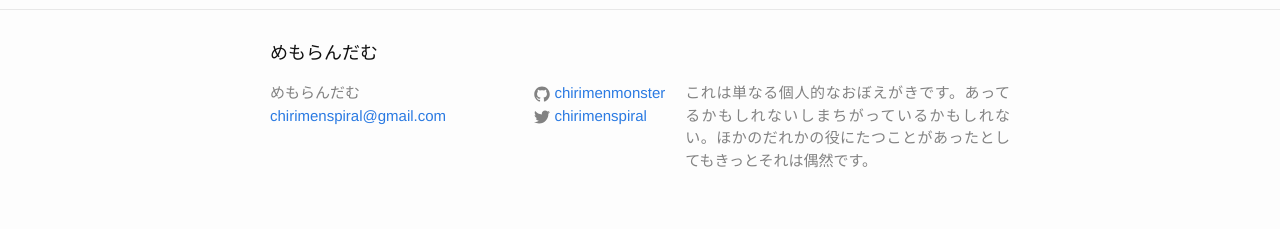
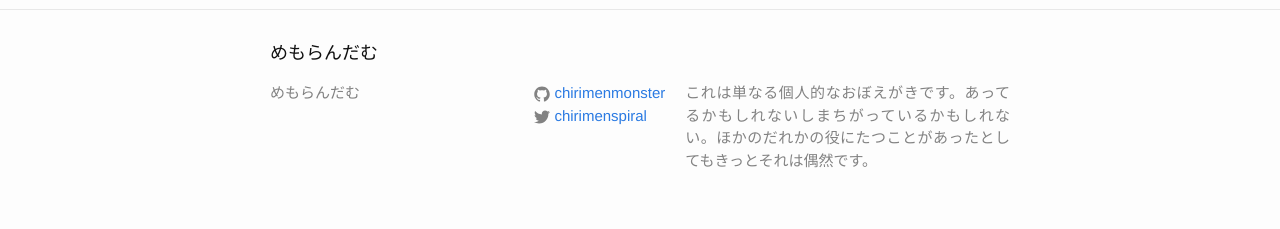
Before and after one commit to chirimenmonster/chirimenmonster.github.io, a Jekyll site: the page built from index.html, in a window 1280 px wide. Shown: the part 1997-2226 px from the top of the page. Built offline with Jekyll 4.4.1, drawn with Linux system fonts in a browser that asks for light colours.

Commit message:
delete mail addr

```diff
--- a/_config.yml
+++ b/_config.yml
@@ -14,7 +14,7 @@
 # You can create any custom variable you would like, and they will be accessible
 # in the templates via {{ site.myvariable }}.
 title: めもらんだむ
-email: chirimenspiral@gmail.com
+email: # your-email@domain.com
 description: > # this means to ignore newlines until "baseurl:"
   これは単なる個人的なおぼえがきです。あってるかもしれないしまちがっているかもしれない。ほかのだれかの役にたつことがあったとしてもきっとそれは偶然です。
 baseurl: "" # the subpath of your site, e.g. /blog
```
